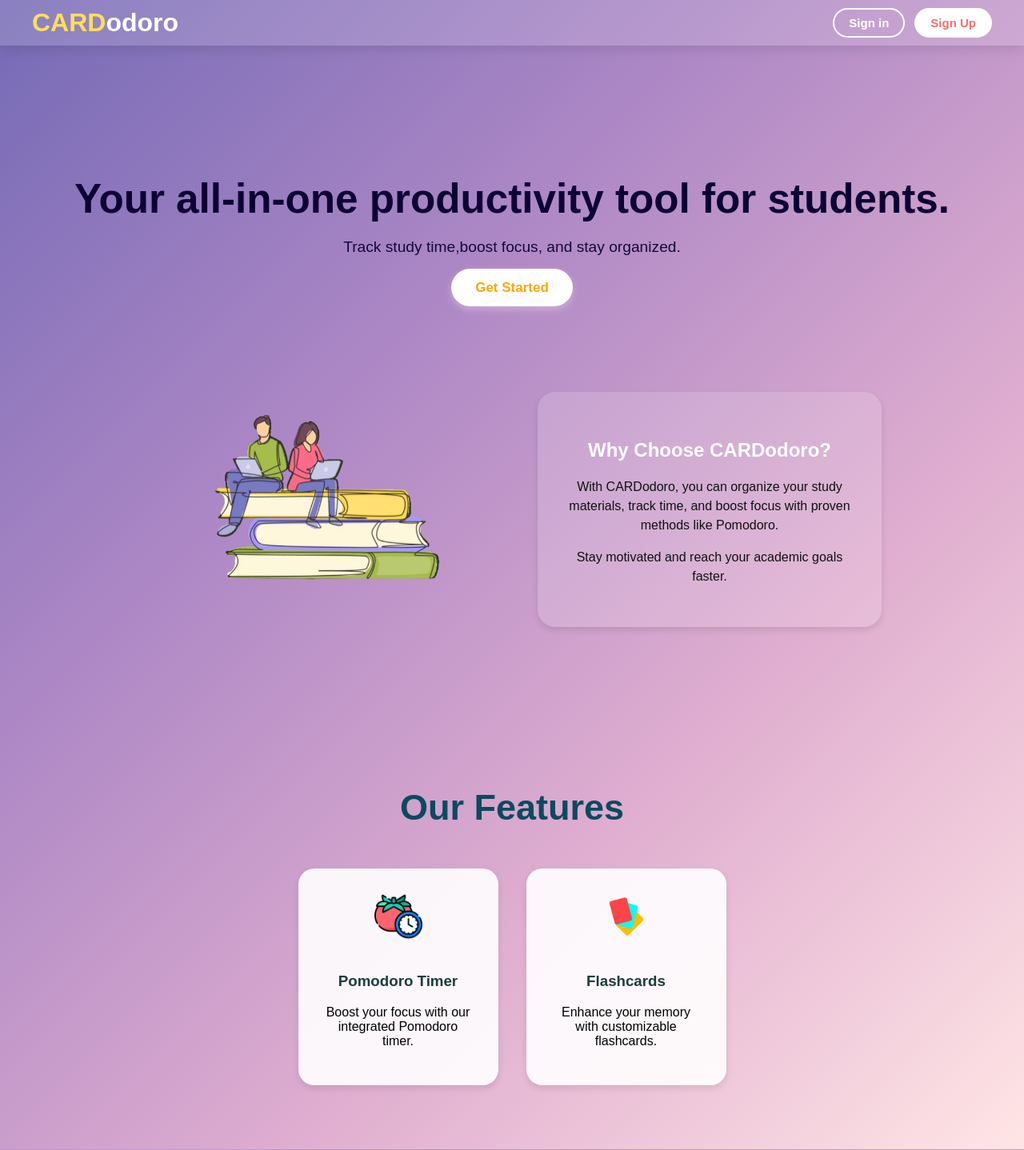
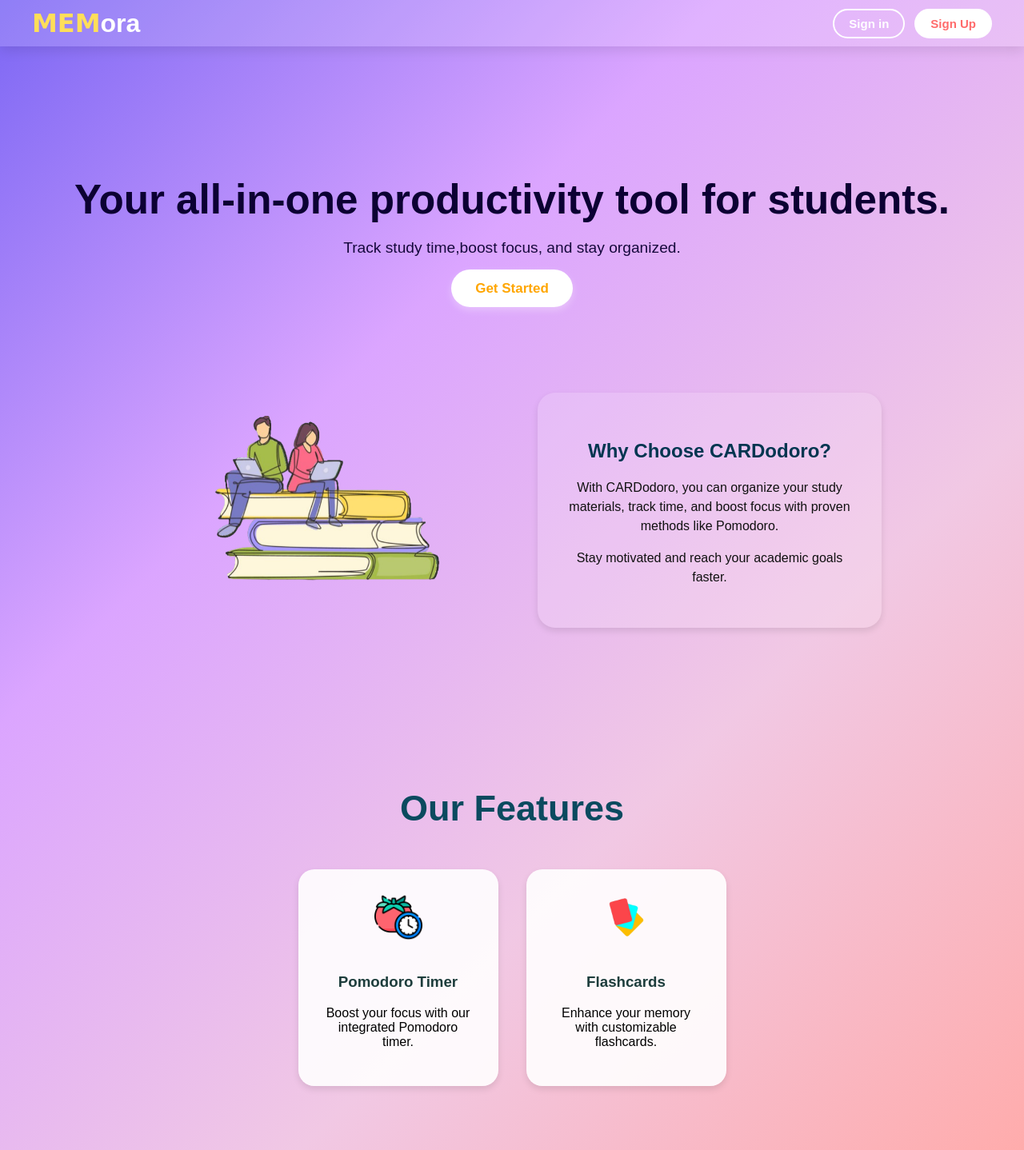
Before and after one commit to khushimanembang/Memora, a PHP site: page / in a window 1280 px wide. Shown: the whole page at 80% size. Run offline with PHP 8.4, Linux system fonts and the light colour scheme.

Commit message:
Initial commit

```diff
--- a/dashboard.php
+++ b/dashboard.php
@@ -18,7 +18,7 @@ $user_name=$_SESSION['user_name']; //It fetches username of the user from the se
 <body class="dashboard">
      <header>
         <div class="logo">
-            <h1><span>CARD</span>odoro</h1>
+            <h1><span>MEM</span>ora</h1>
 </div>
  <nav class="navbar">
     <ul>
--- a/flashcards.php
+++ b/flashcards.php
@@ -8,7 +8,7 @@
 </head>
 <body class="flashcard-app">
   <header>
-    <h1><span>CARD</span>odoro</h1> <!--Logo-->
+    <h1><span>MEM</span>ora</h1> <!--Logo-->
     <nav class="navbar">
     <ul>
         <a href="dashboard.php">Home</a> <!--refers to the dashboard.php-->
--- a/index.php
+++ b/index.php
@@ -9,7 +9,7 @@
 <body>
     <header>
         <div class="logo">
-            <h1><span>CARD</span>odoro</h1> <!--logo on the header-->
+            <h1><span>MEM</span>ora</h1> <!--logo on the header-->
     </div>
     <div class="buttons">
             <a href="login.php" class="signin-btn">Sign in</a> <!--link to signin page-->
--- a/login.php
+++ b/login.php
@@ -58,7 +58,7 @@ exit;*/
 <body >
     <header>
         <div class="logo">
-            <h1><span>CARD</span>odoro</h1>
+            <h1><span>MEM</span>ora</h1>
     </div>
 </header>
   <section class=login>
--- a/signup.php
+++ b/signup.php
@@ -65,7 +65,7 @@ if (isset($_POST['signup'])) {                  //check if the signup button is
 <body>
     <header>
         <div class="logo">
-            <h1><span>CARD</span>odoro</h1>
+            <h1><span>MEM</span>ora</h1>
     </div>
 </header>
   <section class=signup>
--- a/style.css
+++ b/style.css
@@ -7,7 +7,7 @@
 
 body {
     font-family: Arial, sans-serif;
-    background: linear-gradient(135deg, #756AB6,#AC87C5,#E0AED0,#FFE5E5);
+   background: linear-gradient(135deg, #7c67f4,#dba5ff,#f1c8e4,#ffacac);
 
     color: rgb(12, 0, 51);
     text-align: center;
@@ -24,7 +24,7 @@ header {
      box-shadow: 0 4px 12px rgba(181, 104, 104, 0.05);
 }
 .logo h1{
-     font-family: "Poppins", sans-serif;
+     font-family: Arial, Helvetica, sans-serif;
     font-size: 32px;
     font-weight: 700;
     margin: 0;
@@ -32,6 +32,7 @@ header {
 
 .logo h1 span{
    color: #FFD166;
+   font-family: cursive;
 }
 
 nav a {
@@ -138,7 +139,7 @@ nav a {
     box-shadow: 0 4px 8px rgba(0,0,0,0.1);
 }
 .info-text h2{
-    color: #ffffff;
+    color: #003550;
     margin-bottom: 12px;
 }
 
```
